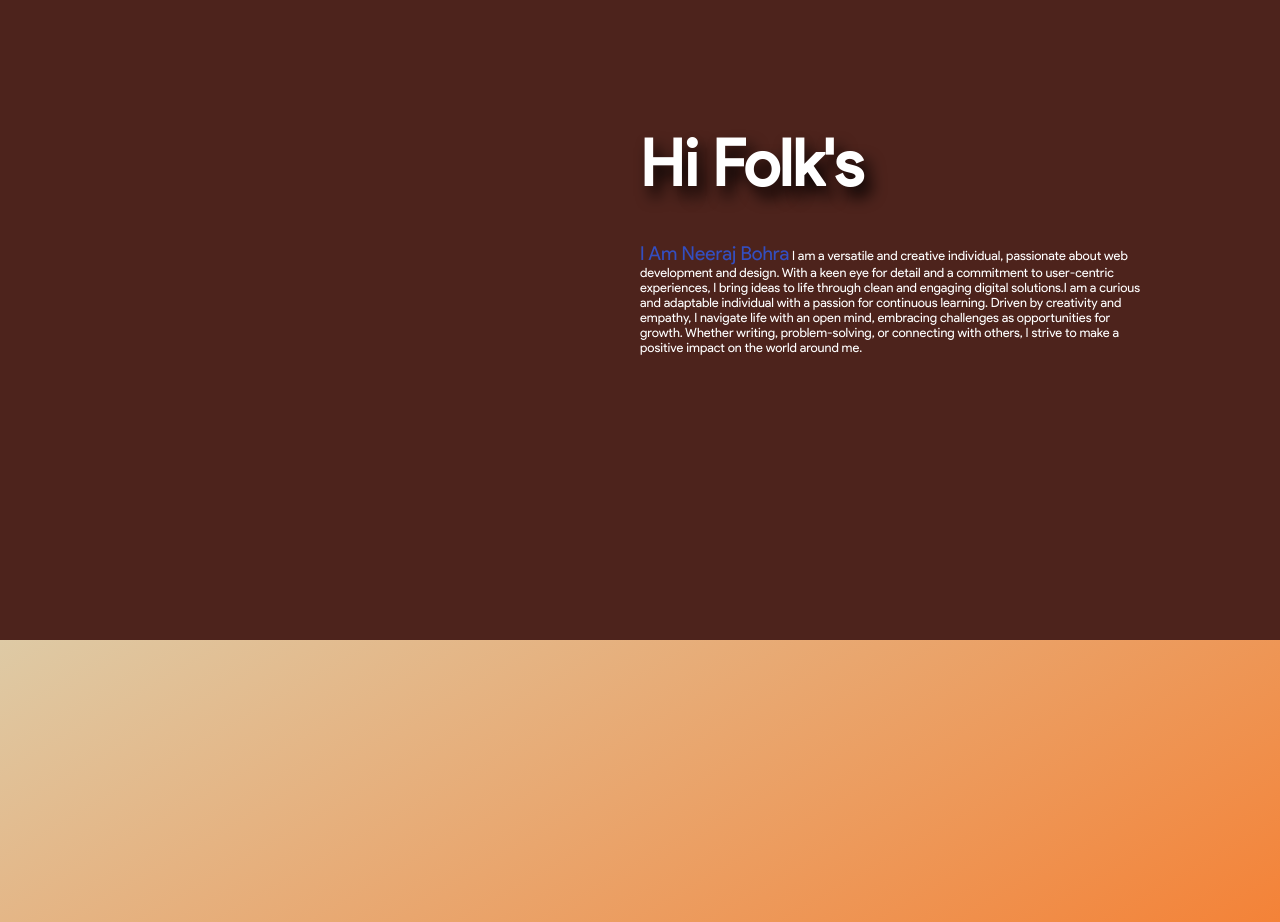
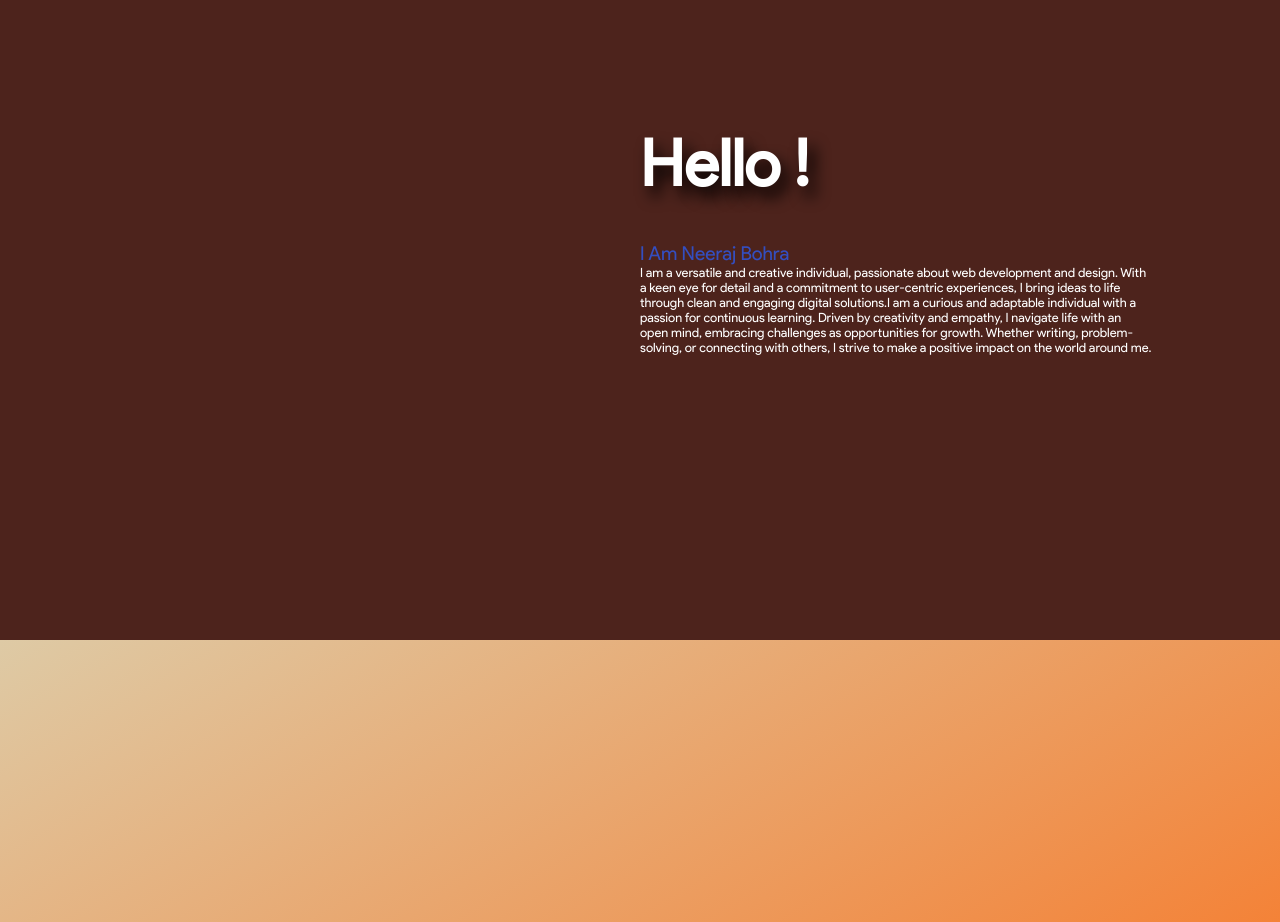
Before and after one commit to Neeraj2512/myPortfolio, a plain HTML site: page index.html in a window 1280 px wide. Shown: the part 960-1882 px from the top of the page. Drawn offline with nearby package versions, Linux system fonts and the light colour scheme; files whose address does not match are found by name.

Commit message:
Update index.html

```diff
--- a/index.html
+++ b/index.html
@@ -35,8 +35,8 @@
                   </svg> -->
             </div>
             <div class="rght-two">
-                <h1>Hi Folk's</h1>
-                <p><span>I Am Neeraj Bohra</span>
+                <h1>Hello !</h1>
+                <p><span>I Am Neeraj Bohra</span><br>
                     I am a versatile and creative individual, passionate about web development and design. With a keen eye for detail and a commitment to user-centric experiences, I bring ideas to life through clean and engaging digital solutions.I am a curious and adaptable individual with a passion for continuous learning. Driven by creativity and empathy, I navigate life with an open mind, embracing challenges as opportunities for growth. Whether writing, problem-solving, or connecting with others, I strive to make a positive impact on the world around me.</p>
             </div>
         </div>
```
